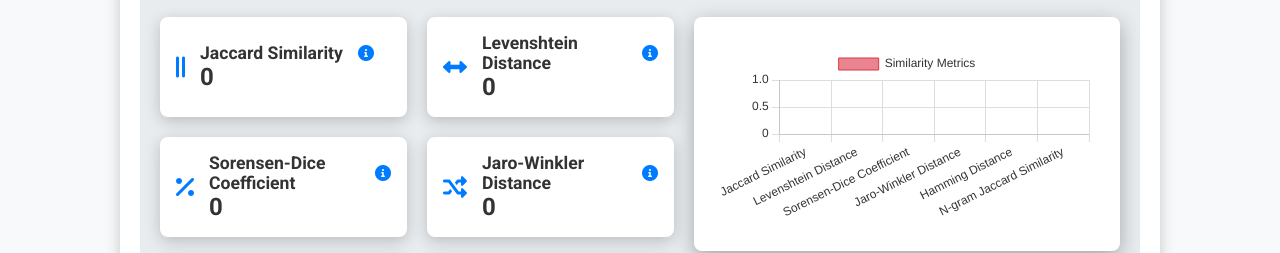
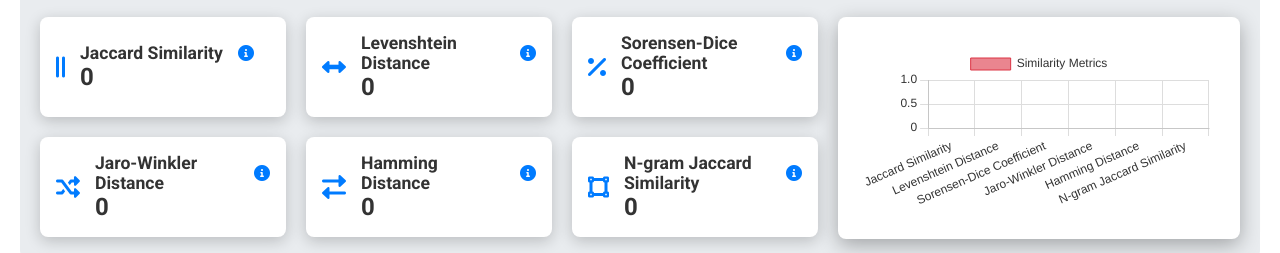
Before and after one commit to kandrusatish/ksk.github.io, a website: page textmetricsindex.html in a window 1280 px wide. Shown: the part 338-591 px from the top of the page. Drawn offline with nearby package versions, Linux system fonts and the light colour scheme.

Commit message:
cosmetic ui changes

```diff
--- a/textmetricsindex.html
+++ b/textmetricsindex.html
@@ -125,7 +125,7 @@
             padding: var(--padding);
             border-radius: 8px;
             box-shadow: 0 4px 15px rgba(0, 0, 0, 0.2);
-            max-width: 1000px;
+            /*max-width: 1200px;*/
             width: 100%;
             margin: 5px auto;
             padding-top: 80px; /* Adjusted padding to account for the header height */
@@ -333,7 +333,7 @@
         /* Metric Group and Card Styling */
         .metric-group {
             display: grid;
-            grid-template-columns: repeat(2, 1fr);
+            grid-template-columns: repeat(3, 1fr);
             gap: 20px;
         }
 
@@ -438,7 +438,7 @@
             justify-content: center;
             align-items: center;
             flex: 1;
-            max-width: 40%;
+            max-width: 30%;
             height: 100%;
         }
 
@@ -619,10 +619,6 @@
     </header>
 
     <main>
-        <!-- <h1>Text Similarity Metrics Analyser</h1>
-        <button id="toggle-dark-mode" style="position: absolute; top: 20px; right: 20px; background: none; border: none; cursor: pointer; font-size: 1.5rem;">
-            <i id="dark-mode-icon" class="fas fa-moon"></i>
-        </button> -->
 
         <!-- Input Section -->
         <section id="single-vs-single-section" class="flex-container">
```
